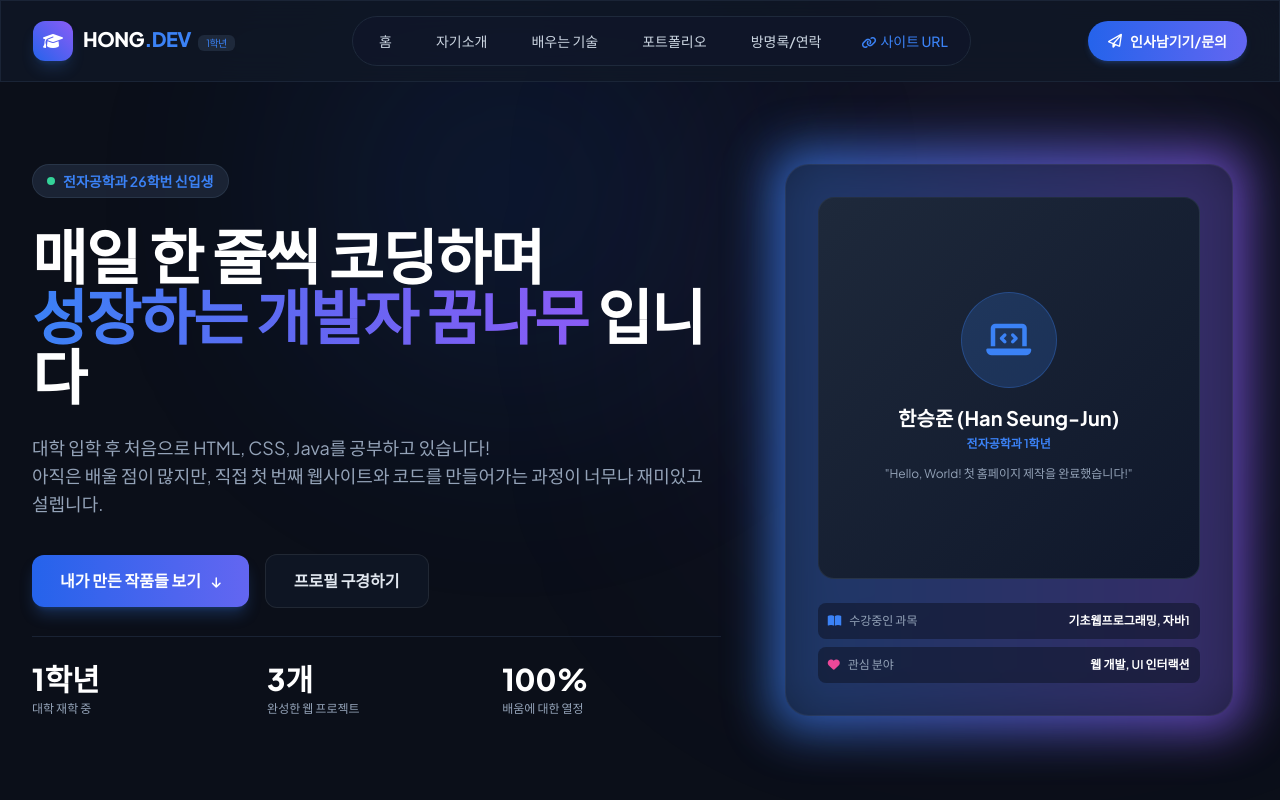
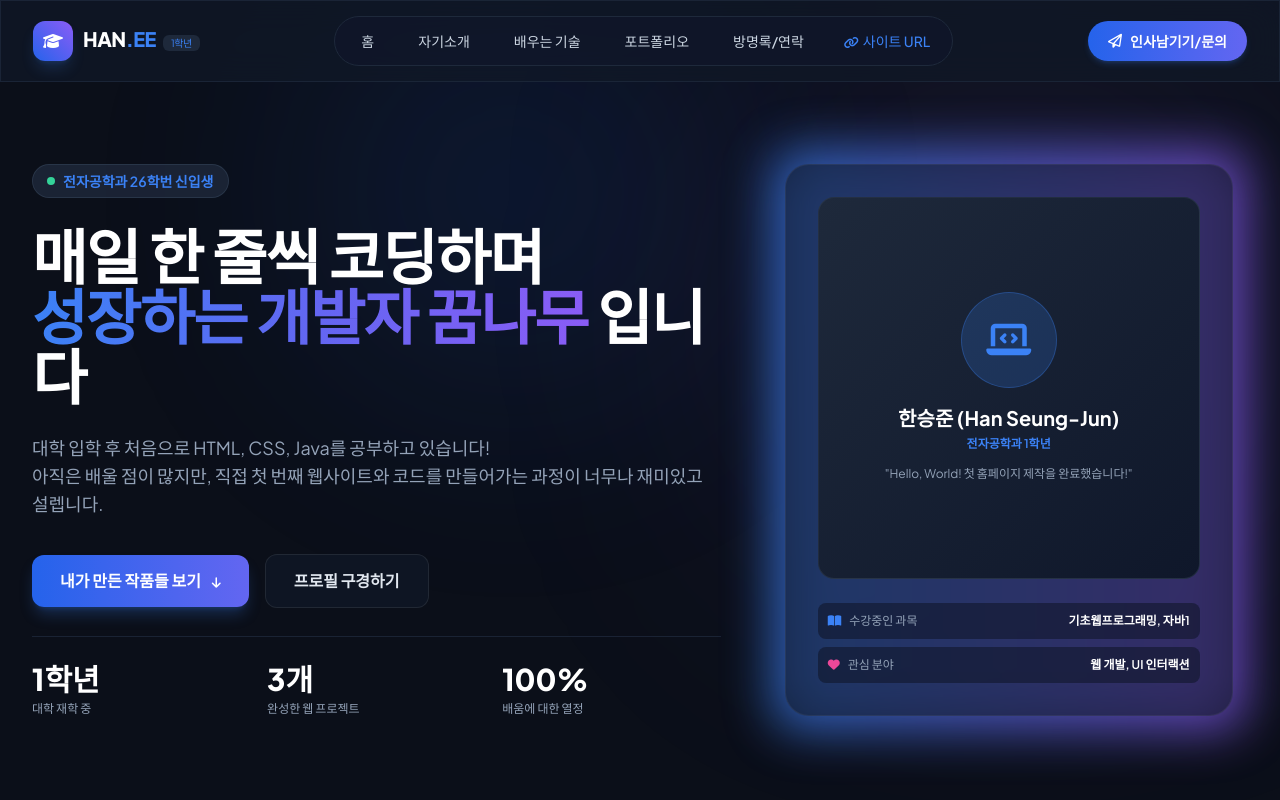
Before and after one commit to HSJ4e6/internet_utilization_AI-homepage, a plain HTML site: page index.html in a window 1280 px wide. Shown: the top 800 px of the page. Drawn offline with nearby package versions, Linux system fonts and the light colour scheme.

Commit message:
Update index.html

```diff
--- a/index.html
+++ b/index.html
@@ -95,7 +95,7 @@
                     <i class="fa-solid fa-graduation-cap text-base"></i>
                 </div>
                 <span class="text-xl font-extrabold tracking-tight text-white group-hover:text-brand-500 transition-colors">
-                    HONG<span class="text-brand-500">.DEV</span>
+                    HAN<span class="text-brand-500">.EE</span>
                     <span class="text-[10px] font-normal px-2 py-0.5 rounded-md bg-slate-800 text-brand-500 ml-1">1학년</span>
                 </span>
             </a>
```
